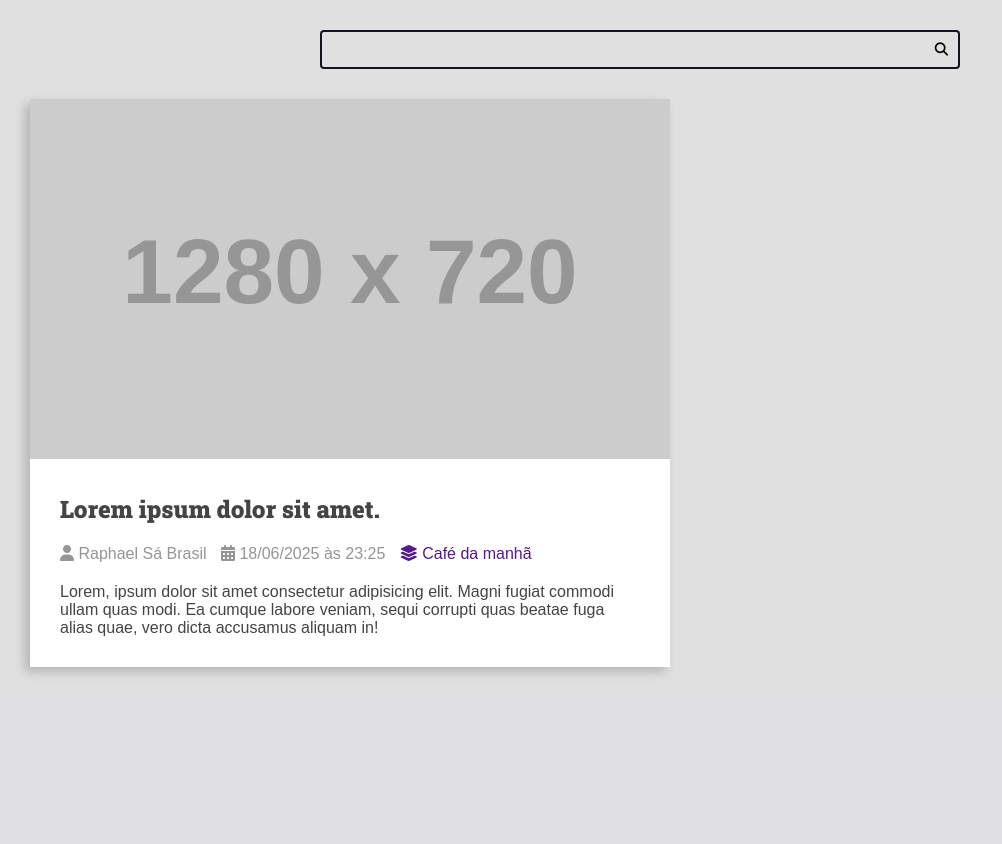
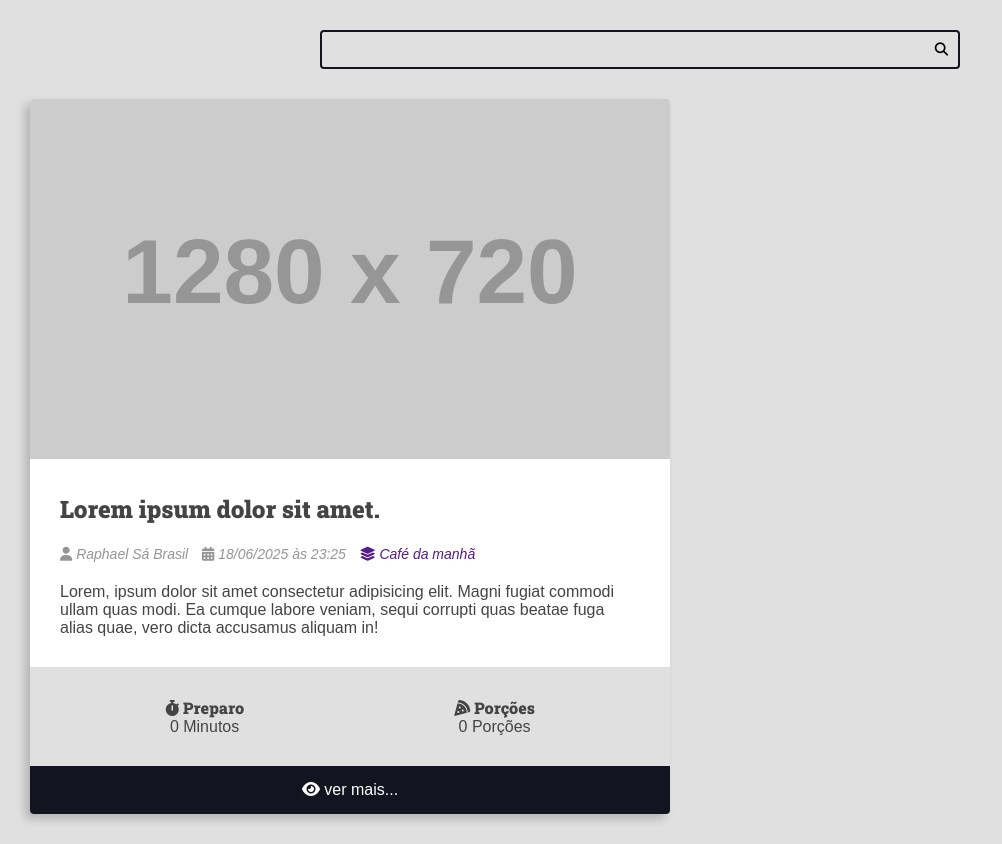
Before and after one commit to raphaelsabrasil/projeto-django, a Django app: page / in a window 1280 px wide. Shown: the part 113-957 px from the top of the page, without its empty margins (0-1002 px from the left). Before the commit the page ends 789 px from the top, so only its background shows below. Run offline with Django 5.2, Linux system fonts and the light colour scheme; grey boxes labelled with a size stand in for pictures from a placeholder-image service; some libraries are stand-ins or nearby versions.

Commit message:
Criando card de receita

```diff
--- a/recipes/templates/recipes/pages/home.html
+++ b/recipes/templates/recipes/pages/home.html
@@ -34,6 +34,28 @@
                     <p>Lorem, ipsum dolor sit amet consectetur adipisicing elit. Magni fugiat commodi ullam quas modi. Ea cumque labore veniam, sequi corrupti quas beatae fuga alias quae, vero dicta accusamus aliquam in!</p>
                 </div>
 
+                <div class="recipe-meta-container">
+                    <div class="recipe-meta recipe-preparation">
+                        <h3 class="recipe-meta-title"><i class="fas fa-stopwatch"></i> Preparo</h3>
+                        <div class="recipe-meta-text">
+                            0 Minutos
+                        </div>
+                    </div>
+                    <div class="recipe-meta recipe-servings">
+                        <h3 class="recipe-meta-title"><i class="fas fa-pizza-slice"></i> Porções</h3>
+                        <div class="recipe-meta-text">
+                            0 Porções
+                        </div>
+                    </div>
+                </div>
+
+                <footer class="recipe-footer">
+                    <a class="recipe-read-more button button-dark button-full-width" href="">
+                        <i class="fas fa-eye"></i>
+                        <span>ver mais...</span>
+                    </a>
+                </footer>
+
            </div>
         </div>
     </main>
--- a/recipes/templates/recipes/partials/head.html
+++ b/recipes/templates/recipes/partials/head.html
@@ -170,6 +170,8 @@
             box-shadow: -5px 5px 10px rgba(0,0,0,.2);
             transform: scale(1);
             transition: all 300ms ease-in-out;
+            border-radius: .4rem;
+            overflow: hidden;   /*o que passar para fora, fica oculto*/
         }
 
         .recipe img {
@@ -202,6 +204,8 @@
         .recipe-author-item {
             color: var(--color-gray-4);
             margin-right: 1rem;
+            font-style: italic;
+            font-size: 1.4rem;
         }
 
         .recipe-author a {
@@ -214,5 +218,38 @@
             color: var(--color-primary-dark);
         }
 
+        .recipe-meta-container {
+            display: flex;
+            flex-flow: row wrap;
+            padding: var(--spacing-gutter-medium);
+            background: var(--color-gray-1);
+        }
+
+        .recipe-meta {
+            display: flex;
+            flex-flow: column nowrap;
+            flex-shrink: 1;
+            flex-grow: 1;
+            text-align: center;
+        }
+
+        .recipe-meta-title {
+            font-size: 1.6rem;
+        }
+
+        .recipe-footer a {
+            background: var(--color-primary-dark);
+            display: block;
+            color: var(--color-white);
+            text-decoration: none;
+            text-align: center;
+            padding: 1.5rem var(--spacing-gutter-medium);
+            transition: all 300ms ease-in-out;
+        }
+
+        .recipe-footer a:hover {
+            filter: brightness(5);  /*funciona junto com transition do .recipe-footer a*/
+        }
+
     </style>
 </head>
```
